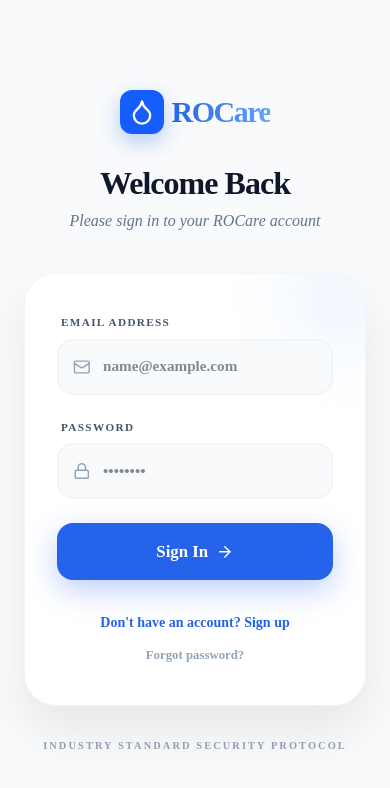
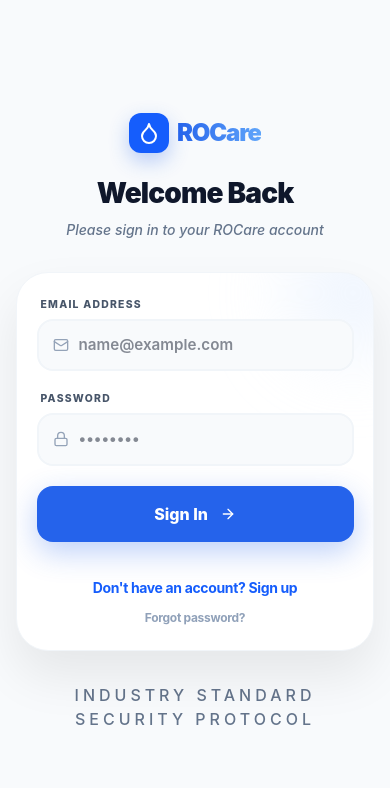
Before and after one commit to Vishalsaini6367/rocare-v1, a Next.js app: page /auth/login in a window 390 px wide. Shown: the top 788 px of the page. Built offline with nearby package versions, Linux system fonts and the light colour scheme.

Commit message:
fix: resolve unstyled page issue and improve mobile auto-scaling

```diff
--- a/src/app/auth/login/page.tsx
+++ b/src/app/auth/login/page.tsx
@@ -44,51 +44,58 @@
 
     return (
         <div
-            className="bg-slate-50 flex flex-col justify-center items-center px-6"
+            className="bg-slate-50 flex flex-col justify-center items-center px-4 md:px-6"
             style={{
                 minHeight: '100dvh',
-                paddingTop: 'calc(env(safe-area-inset-top) + 2.5rem)',
-                paddingBottom: 'calc(env(safe-area-inset-bottom) + 2.5rem)',
+                paddingTop: 'calc(env(safe-area-inset-top) + 1.5rem)',
+                paddingBottom: 'calc(env(safe-area-inset-bottom) + 1.5rem)',
+                width: '100%',
+                boxSizing: 'border-box'
             }}
         >
-            {/* Logo */}
-            <div className="mx-auto w-full max-w-md text-center mb-10">
-                <Link href="/" className="inline-flex items-center space-x-2 mb-8 group">
+            {/* Logo Section */}
+            <div className="w-full max-w-[400px] text-center mb-8 md:mb-10">
+                <Link href="/" className="inline-flex items-center space-x-2 mb-6 md:mb-8 group">
                     <div className="bg-blue-600 p-2 rounded-xl group-hover:bg-blue-700 transition shadow-lg" style={{ boxShadow: '0 8px 20px rgba(37,99,235,0.3)' }}>
-                        <Droplet className="w-7 h-7 text-white" />
+                        <Droplet className="w-6 h-6 md:w-7 md:h-7 text-white" />
                     </div>
-                    <span className="text-3xl font-black tracking-tighter" style={{ background: 'linear-gradient(to right, #2563eb, #60a5fa)', WebkitBackgroundClip: 'text', WebkitTextFillColor: 'transparent' }}>
+                    <span className="text-2xl md:text-3xl font-black tracking-tighter" style={{ background: 'linear-gradient(to right, #2563eb, #60a5fa)', WebkitBackgroundClip: 'text', WebkitTextFillColor: 'transparent' }}>
                         ROCare
                     </span>
                 </Link>
-                <h1 style={{ fontSize: '2rem', fontWeight: 900, color: '#0f172a', marginBottom: '0.5rem', letterSpacing: '-0.03em' }}>Welcome Back</h1>
-                <p style={{ color: '#64748b', fontStyle: 'italic', fontSize: '1rem' }}>Please sign in to your ROCare account</p>
+                <h1 className="text-slate-900" style={{ fontSize: 'clamp(1.75rem, 5vw, 2.25rem)', fontWeight: 900, marginBottom: '0.5rem', letterSpacing: '-0.03em', lineHeight: 1.2 }}>
+                    Welcome Back
+                </h1>
+                <p className="text-slate-500" style={{ fontStyle: 'italic', fontSize: 'clamp(0.875rem, 3vw, 1rem)' }}>
+                    Please sign in to your ROCare account
+                </p>
             </div>
 
-            {/* Card */}
-            <div className="mx-auto w-full" style={{ maxWidth: '480px' }}>
+            {/* Login Card Container */}
+            <div className="w-full flex justify-center" style={{ maxWidth: '440px' }}>
                 <div
-                    className="bg-white border border-slate-100"
+                    className="bg-white border border-slate-100 w-full"
                     style={{
                         borderRadius: '2rem',
-                        padding: '2.5rem 2rem',
+                        padding: 'clamp(1.5rem, 5vw, 2.5rem) clamp(1rem, 5vw, 2rem)',
                         boxShadow: '0 25px 50px rgba(0,0,0,0.08)',
                         position: 'relative',
                         overflow: 'hidden',
+                        boxSizing: 'border-box'
                     }}
                 >
-                    {/* Background blob */}
+                    {/* Visual Flare */}
                     <div style={{ position: 'absolute', top: '-40px', right: '-40px', width: '120px', height: '120px', background: 'rgba(219,234,254,0.5)', borderRadius: '50%', filter: 'blur(40px)' }} />
 
-                    <form className="space-y-6" onSubmit={handleSubmit} style={{ position: 'relative', zIndex: 1 }}>
-                        {/* Email */}
-                        <div>
-                            <label htmlFor="email" style={{ display: 'block', fontSize: '0.7rem', fontWeight: 800, color: '#475569', marginBottom: '0.5rem', paddingLeft: '0.25rem', textTransform: 'uppercase', letterSpacing: '0.12em' }}>
+                    <form className="space-y-5 md:space-y-6" onSubmit={handleSubmit} style={{ position: 'relative', zIndex: 1 }}>
+                        {/* Email Input */}
+                        <div className="w-full">
+                            <label htmlFor="email" style={{ display: 'block', fontSize: '0.65rem', fontWeight: 800, color: '#475569', marginBottom: '0.4rem', paddingLeft: '0.25rem', textTransform: 'uppercase', letterSpacing: '0.12em' }}>
                                 Email Address
                             </label>
                             <div style={{ position: 'relative' }}>
                                 <div style={{ position: 'absolute', top: '50%', left: '1rem', transform: 'translateY(-50%)', pointerEvents: 'none' }}>
-                                    <Mail style={{ width: '1.1rem', height: '1.1rem', color: '#94a3b8' }} />
+                                    <Mail style={{ width: '1rem', height: '1rem', color: '#94a3b8' }} />
                                 </div>
                                 <input
                                     id="email"
@@ -99,37 +106,33 @@
                                     value={email}
                                     onChange={(e) => setEmail(e.target.value)}
                                     placeholder="name@example.com"
+                                    className="w-full focus:border-blue-500 focus:ring-4 focus:ring-blue-500/10 transition-all outline-none"
                                     style={{
                                         display: 'block',
-                                        width: '100%',
-                                        paddingLeft: '2.75rem',
+                                        paddingLeft: '2.5rem',
                                         paddingRight: '1rem',
-                                        paddingTop: '0.9rem',
-                                        paddingBottom: '0.9rem',
+                                        paddingTop: '0.8rem',
+                                        paddingBottom: '0.8rem',
                                         background: '#f8fafc',
                                         border: '2px solid #f1f5f9',
                                         borderRadius: '1rem',
                                         color: '#0f172a',
                                         fontWeight: 600,
                                         fontSize: '0.95rem',
-                                        outline: 'none',
-                                        WebkitAppearance: 'none',
-                                        boxSizing: 'border-box',
+                                        boxSizing: 'border-box'
                                     }}
-                                    onFocus={(e) => { e.target.style.borderColor = '#3b82f6'; e.target.style.boxShadow = '0 0 0 4px rgba(59,130,246,0.1)'; }}
-                                    onBlur={(e) => { e.target.style.borderColor = '#f1f5f9'; e.target.style.boxShadow = 'none'; }}
                                 />
                             </div>
                         </div>
 
-                        {/* Password */}
-                        <div>
-                            <label htmlFor="password" style={{ display: 'block', fontSize: '0.7rem', fontWeight: 800, color: '#475569', marginBottom: '0.5rem', paddingLeft: '0.25rem', textTransform: 'uppercase', letterSpacing: '0.12em' }}>
+                        {/* Password Input */}
+                        <div className="w-full">
+                            <label htmlFor="password" style={{ display: 'block', fontSize: '0.65rem', fontWeight: 800, color: '#475569', marginBottom: '0.4rem', paddingLeft: '0.25rem', textTransform: 'uppercase', letterSpacing: '0.12em' }}>
                                 Password
                             </label>
                             <div style={{ position: 'relative' }}>
                                 <div style={{ position: 'absolute', top: '50%', left: '1rem', transform: 'translateY(-50%)', pointerEvents: 'none' }}>
-                                    <Lock style={{ width: '1.1rem', height: '1.1rem', color: '#94a3b8' }} />
+                                    <Lock style={{ width: '1rem', height: '1rem', color: '#94a3b8' }} />
                                 </div>
                                 <input
                                     id="password"
@@ -139,25 +142,21 @@
                                     value={password}
                                     onChange={(e) => setPassword(e.target.value)}
                                     placeholder="••••••••"
+                                    className="w-full focus:border-blue-500 focus:ring-4 focus:ring-blue-500/10 transition-all outline-none"
                                     style={{
                                         display: 'block',
-                                        width: '100%',
-                                        paddingLeft: '2.75rem',
+                                        paddingLeft: '2.5rem',
                                         paddingRight: '1rem',
-                                        paddingTop: '0.9rem',
-                                        paddingBottom: '0.9rem',
+                                        paddingTop: '0.8rem',
+                                        paddingBottom: '0.8rem',
                                         background: '#f8fafc',
                                         border: '2px solid #f1f5f9',
                                         borderRadius: '1rem',
                                         color: '#0f172a',
                                         fontWeight: 600,
                                         fontSize: '0.95rem',
-                                        outline: 'none',
-                                        WebkitAppearance: 'none',
-                                        boxSizing: 'border-box',
+                                        boxSizing: 'border-box'
                                     }}
-                                    onFocus={(e) => { e.target.style.borderColor = '#3b82f6'; e.target.style.boxShadow = '0 0 0 4px rgba(59,130,246,0.1)'; }}
-                                    onBlur={(e) => { e.target.style.borderColor = '#f1f5f9'; e.target.style.boxShadow = 'none'; }}
                                 />
                             </div>
                         </div>
@@ -166,58 +165,59 @@
                         <button
                             type="submit"
                             disabled={loading}
+                            className="hover:scale-[1.02] active:scale-95 transition-all"
                             style={{
                                 width: '100%',
                                 display: 'flex',
                                 alignItems: 'center',
                                 justifyContent: 'center',
                                 gap: '0.5rem',
-                                padding: '1rem 2rem',
+                                padding: '1rem',
                                 background: loading ? '#93c5fd' : '#2563eb',
                                 color: 'white',
                                 fontWeight: 800,
-                                fontSize: '1.05rem',
+                                fontSize: '1rem',
                                 borderRadius: '1rem',
                                 border: 'none',
                                 cursor: loading ? 'not-allowed' : 'pointer',
                                 boxShadow: '0 10px 30px rgba(37,99,235,0.3)',
-                                transition: 'all 0.2s ease',
                                 WebkitAppearance: 'none',
+                                boxSizing: 'border-box'
                             }}
                         >
                             {loading ? (
-                                <>
-                                    <Loader2 style={{ width: '1.25rem', height: '1.25rem', animation: 'spin 1s linear infinite' }} />
-                                    <span>Signing in...</span>
-                                </>
+                                <Loader2 className="w-5 h-5 animate-spin" />
                             ) : (
                                 <>
                                     <span>Sign In</span>
-                                    <ArrowRight style={{ width: '1.1rem', height: '1.1rem' }} />
+                                    <ArrowRight className="w-4 h-4 ml-1" />
                                 </>
                             )}
                         </button>
 
-                        {/* Links */}
-                        <div style={{ display: 'flex', flexDirection: 'column', alignItems: 'center', gap: '0.75rem', paddingTop: '0.5rem' }}>
-                            <Link href="/auth/register" style={{ color: '#2563eb', fontWeight: 700, fontSize: '0.875rem', textDecoration: 'none', borderBottom: '1px solid transparent' }}>
+                        {/* Helper Links */}
+                        <div className="flex flex-col items-center gap-3 pt-4">
+                            <Link href="/auth/register" className="text-blue-600 font-bold text-sm tracking-tight hover:underline">
                                 Don&apos;t have an account? Sign up
                             </Link>
-                            <Link href="#" style={{ color: '#94a3b8', fontWeight: 600, fontSize: '0.8rem', textDecoration: 'none' }}>
+                            <Link href="#" className="text-slate-400 font-bold text-xs tracking-tight hover:text-slate-500">
                                 Forgot password?
                             </Link>
                         </div>
                     </form>
                 </div>
+            </div>
 
-                <p style={{ marginTop: '2rem', textAlign: 'center', color: '#94a3b8', fontSize: '0.65rem', fontWeight: 800, textTransform: 'uppercase', letterSpacing: '0.2em' }}>
+            {/* Security Footer */}
+            <div className="mt-8 text-center px-4">
+                <p className="text-slate-400 text-[10px] font-black uppercase tracking-[0.25em]">
                     Industry Standard Security Protocol
                 </p>
             </div>
 
-            {/* Spin animation */}
-            <style>{`
+            <style jsx>{`
                 @keyframes spin { to { transform: rotate(360deg); } }
+                .animate-spin { animation: spin 1s linear infinite; }
             `}</style>
         </div>
     );
--- a/src/app/globals.css
+++ b/src/app/globals.css
@@ -21,13 +21,21 @@
 html,
 body {
   height: 100%;
-  background: var(--background);
-  color: var(--foreground);
-  font-family: var(--font-sans);
+  margin: 0;
+  padding: 0;
+  background: var(--background, #ffffff);
+  color: var(--foreground, #0f172a);
+  font-family: var(--font-sans, -apple-system, BlinkMacSystemFont, "Segoe UI", Roboto, Helvetica, Arial, sans-serif);
   -webkit-tap-highlight-color: transparent;
   scroll-behavior: smooth;
-  /* iOS PWA full screen */
   -webkit-overflow-scrolling: touch;
+  /* Ensure mobile scaling works */
+  min-width: 320px;
+  overflow-x: hidden;
+}
+
+* {
+  box-sizing: border-box;
 }
 
 /* Custom Typography - explicit (no @apply to avoid iOS Safari CSS parse issues) */
--- a/src/app/layout.tsx
+++ b/src/app/layout.tsx
@@ -36,7 +36,8 @@
   themeColor: "#2563eb",
   width: "device-width",
   initialScale: 1,
-  maximumScale: 5,
+  maximumScale: 1, // Prevent zooming issues on some mobile browsers
+  userScalable: false,
   viewportFit: "cover",
 };
 
```
Also changed, not shown: src/app/auth/register/page.tsx (+42 -33 lines), src/components/SplashLoader.tsx (+12 -2 lines).
